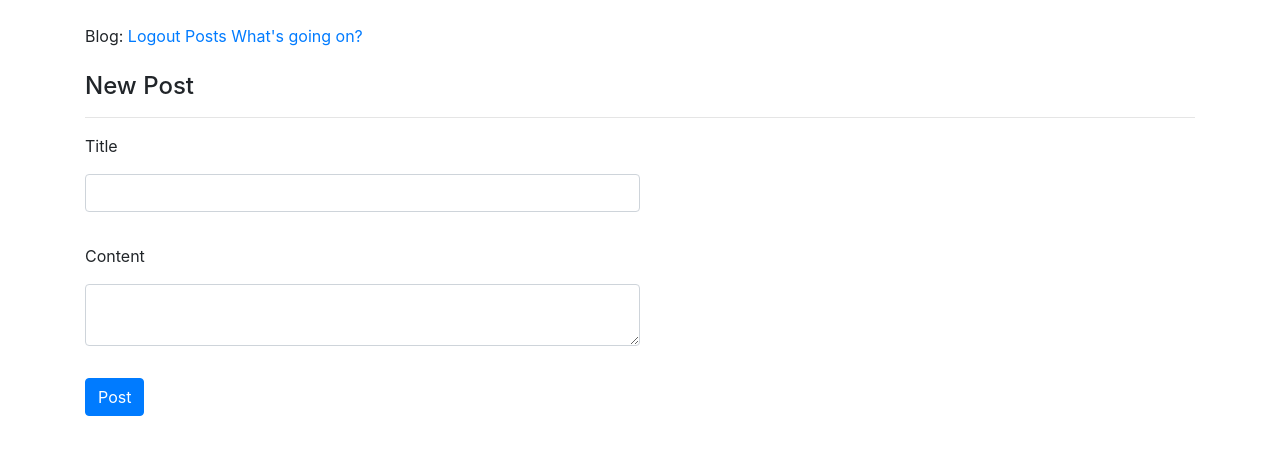
After one commit to doroshroman/PythonWebLabs, a Flask app: page /post/new/ in a window 1280 px wide. The commit adds this page. Shown: the top 455 px of the page. Run offline with Flask 2, Linux system fonts and the light colour scheme; the visitor is signed in with stand-in values (Sample User, id 1); data comes from the database, SQL or seed files in the repository; both versions use the stored data as it was after the commit; some libraries are stand-ins or nearby versions.

Commit message:
add crud for post

```diff
--- a/flask_intro/microbio/app/forms.py
+++ b/flask_intro/microbio/app/forms.py
@@ -67,3 +67,23 @@ class UpdateAccountForm(FlaskForm):
             user = User.query.filter_by(email=email.data).first()
             if user:
                 raise ValidationError('Email is taken. Please choose another email!')
+
+
+class CreatePostForm(FlaskForm):
+    title = StringField('Title', validators=[DataRequired('Empty title! Are you serious?'), Length(max=100,
+                                 message='Maximum 100 characters!')])
+
+    body = TextAreaField('Content', validators=[DataRequired('Bro, add some content.'), Length(max=140,
+                                 message='Maximum 140 characters!')])
+
+    submit = SubmitField('Post')
+
+
+class UpdatePostForm(FlaskForm):
+    title = StringField('Title', validators=[DataRequired('Empty title! Are you serious?'), Length(max=100,
+                                 message='Maximum 100 characters!')])
+
+    body = TextAreaField('Content', validators=[DataRequired('Bro, add some content.'), Length(max=140,
+                                 message='Maximum 140 characters!')])
+
+    submit = SubmitField('Update')
--- a/flask_intro/microbio/app/models.py
+++ b/flask_intro/microbio/app/models.py
@@ -34,8 +34,8 @@ class User(UserMixin, db.Model):
 class Post(db.Model):
     id = db.Column(db.Integer, primary_key=True)
     title = db.Column(db.String(100), nullable=False)
-    body = db.Column(db.String(140))
-    timestamp = db.Column(db.DateTime, index=True, default=datetime.utcnow)
+    body = db.Column(db.String(140), nullable=False)
+    timestamp = db.Column(db.DateTime, index=True, default=datetime.utcnow, nullable=False)
     user_id = db.Column(db.Integer, db.ForeignKey('user.id'))
 
     def __repr__(self):
--- a/flask_intro/microbio/app/static/styles/style.css
+++ b/flask_intro/microbio/app/static/styles/style.css
@@ -34,3 +34,17 @@ h1 {
 #coding-img {
     width: 500px;
 }
+#delete-link{
+    text-decoration: none;
+    color: red;
+}
+#delete-link:hover{
+    color: white;
+}
+#update-link{
+    text-decoration: none;
+    color: green;
+}
+#update-link:hover{
+    color: white;
+}
--- a/flask_intro/microbio/app/templates/base.html
+++ b/flask_intro/microbio/app/templates/base.html
@@ -16,7 +16,7 @@
             <a href="{{ url_for('logout') }}">Logout</a>
             {% endif %}
             <a href="{{ url_for('posts') }}">Posts</a>
-
+            <a href="{{ url_for('new_post') }}">What's going on?</a>
         </div>
         {% for cat, msg in get_flashed_messages(True) %}
             <ul class="list-group">
--- /dev/null
+++ b/flask_intro/microbio/app/templates/create_post.html
@@ -0,0 +1,17 @@
+{% extends "base.html" %}
+{% from "_render_field.html" import render_field %}
+
+{% block title %}Create New Post{% endblock %}
+{% block content %}
+    <br>
+    <form method="POST" action="{{url_for('new_post', next=request.args.get('next'))}}">
+        {{ form.hidden_tag() }}
+        <p class="h4">New Post</p>
+        <hr>
+        <div class="md-form form-group w-50">
+            {{ render_field(form.title) }}
+            {{ render_field(form.body) }}
+            {{ form.submit(class_="btn btn-primary") }}
+        </div>
+    </form>
+{% endblock %}
--- a/flask_intro/microbio/app/views.py
+++ b/flask_intro/microbio/app/views.py
@@ -1,6 +1,6 @@
 from flask import render_template, redirect, flash, url_for, request
 from app import app, db
-from .forms import RegistrationForm, LoginForm, UpdateAccountForm
+from .forms import RegistrationForm, LoginForm, UpdateAccountForm, CreatePostForm, UpdatePostForm
 from .models import User, Post
 from flask_login import current_user, login_user, logout_user, login_required
 from werkzeug.urls import url_parse
@@ -45,7 +45,7 @@ def register():
 @app.route('/login', methods=['GET', 'POST'])
 def login():
     if current_user.is_authenticated:
-        return redirect(url_for('posts'))
+        return redirect(url_for('show_main_page'))
 
     login_form = LoginForm()
     if login_form.validate_on_submit():
@@ -68,8 +68,7 @@ def login():
 
     return render_template('login.html', form=login_form)
 
-@app.route('/posts', methods=['GET'])
-@login_required
+@app.route('/posts/', methods=['GET'])
 def posts():
     posts = Post.query.all()
     return render_template('posts.html', posts=posts)
@@ -123,3 +122,56 @@ def before_request():
     if current_user.is_authenticated:
         current_user.last_seen = datetime.utcnow()
         db.session.commit()
+
+
+@app.route('/post/new/', methods=['GET', 'POST'])
+@login_required
+def new_post():
+    form = CreatePostForm()
+    if form.validate_on_submit():
+        title = form.title.data
+        body = form.body.data
+
+        post = Post(title=title, body=body, author=current_user)
+        db.session.add(post)
+        db.session.commit()
+        flash('Nice post, but you can better', 'success')
+        return redirect(url_for('posts'))
+
+    return render_template('create_post.html', form=form)
+
+
+@app.route('/posts/<int:post_id>/', methods=['GET'])
+def get_post(post_id):
+    post = Post.query.get(post_id)
+    return render_template('post.html', post=post)
+
+
+@app.route('/posts/<int:post_id>/update/', methods=['GET', 'POST'])
+@login_required
+def update_post(post_id):
+    post = Post.query.get(post_id)
+    form = UpdatePostForm()
+    if form.validate_on_submit():
+        post.title = form.title.data
+        post.body = form.body.data
+        post.timestamp = datetime.utcnow()
+        db.session.commit()
+        flash('I like it better now!', 'success')
+        return redirect(url_for('update_post', post_id=post.id))
+
+    elif request.method == 'GET':
+        form.title.data = post.title
+        form.body.data = post.body
+
+    return render_template('update_post.html', form=form, post=post)
+
+
+@app.route('/posts/delete/<int:post_id>')
+def delete_post(post_id):
+    post = Post.query.get(post_id)
+    title = post.title
+    db.session.delete(post)
+    db.session.commit()
+    flash(f'Post {title} was deleted!', 'success')
+    return redirect(url_for('posts'))
```
Also changed, not shown: flask_intro/microbio/app/templates/post.html (added, +16 -0 lines), flask_intro/microbio/app/templates/posts.html (+16 -3 lines), flask_intro/microbio/app/templates/update_post.html (added, +16 -0 lines), flask_intro/microbio/migrations/versions/138ef11935d5_not_null_body_for_post.py (added, +36 -0 lines), flask_intro/microbio/migrations/versions/d53924548c01_not_null_date_for_post.py (added, +36 -0 lines), flask_intro/microbio/app.db.
